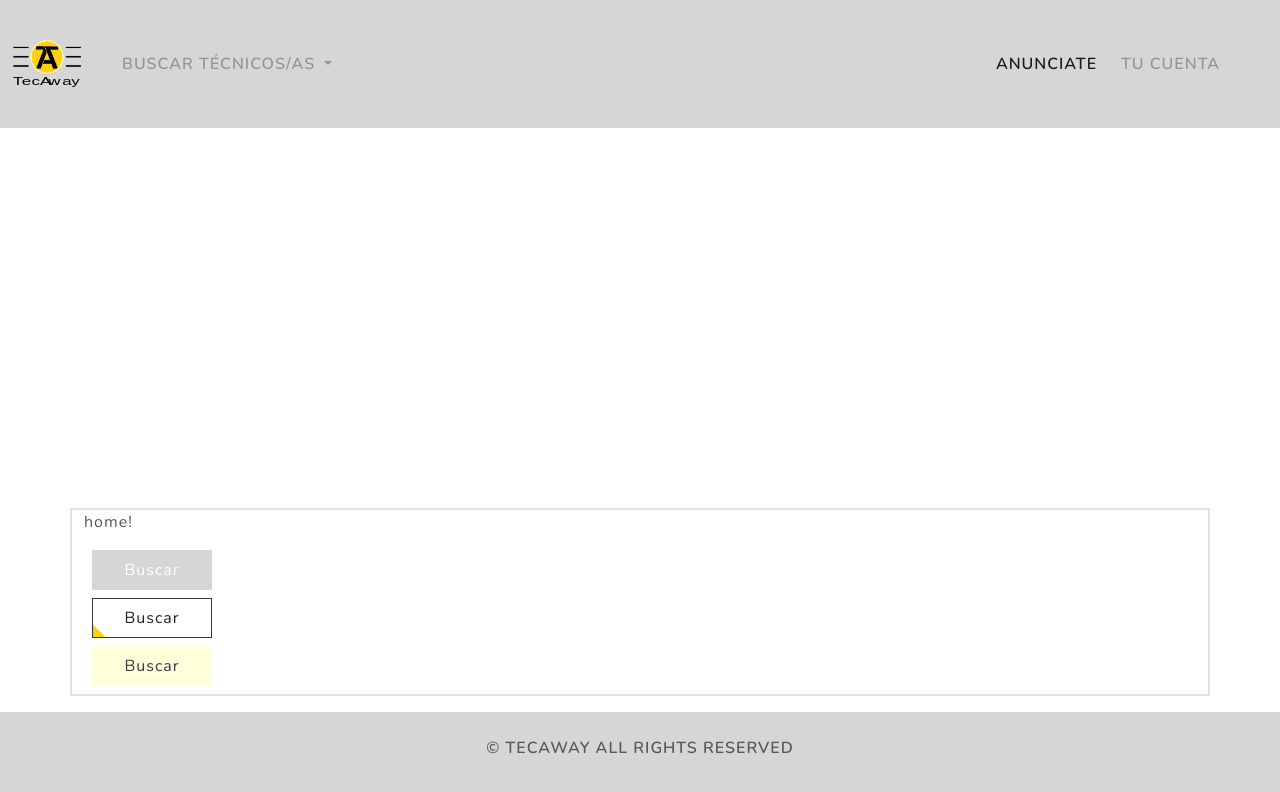
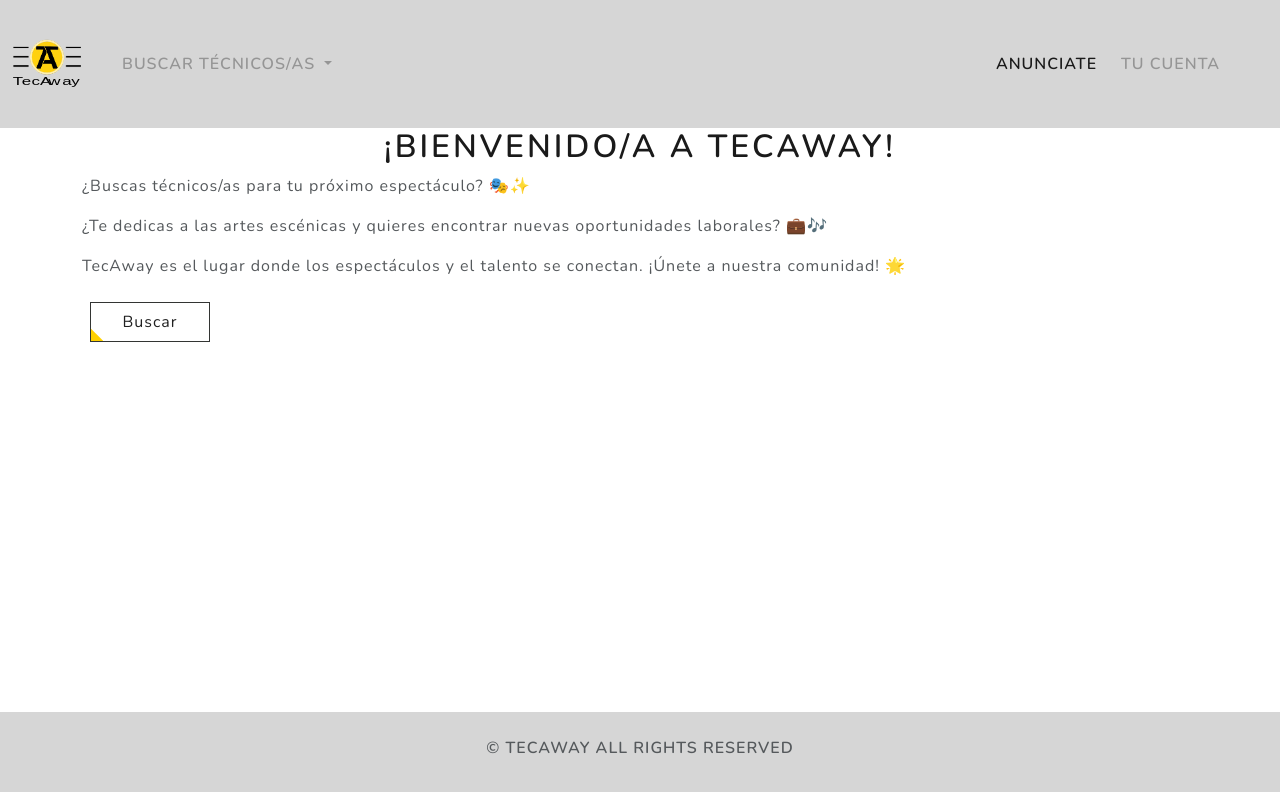
Before and after one commit to mcallejo-10/TecAway-Frontend, an Angular app: page / in a window 1280 px wide. Shown: the top 792 px of the page. Built offline with nearby package versions, Linux system fonts and the light colour scheme; a web font is replaced by a local one.

Commit message:
router ahora ocupa todo aunque el contenido no ocupe todo

```diff
--- a/src/app/app.component.html
+++ b/src/app/app.component.html
@@ -1,5 +1,7 @@
-<div>
+<div class="container-fluid d-flex flex-column min-vh-100">
     <app-header></app-header>
-    <router-outlet></router-outlet>
+    <main class="flex-grow-1">
+      <router-outlet></router-outlet>
+    </main>
     <app-footer></app-footer>
-</div>
+  </div>
--- a/src/app/app.component.scss
+++ b/src/app/app.component.scss
@@ -1,5 +1,17 @@
-div {
-    display: grid;
-    min-height: 100dvh;
-    grid-template-rows: auto 1fr auto;
-}
+.container-fluid {
+    display: flex;
+    flex-direction: column;
+    min-height: 100vh;
+    padding: 0;
+
+  }
+
+  main {
+    flex-grow: 1;
+  }
+
+  app-header,
+  app-footer {
+    margin: 0;
+    padding: 0;
+  }
--- a/src/app/components/home/home.component.html
+++ b/src/app/components/home/home.component.html
@@ -1,10 +1,27 @@
-<div class="container border border-2">
-    <p>home!</p>
+<div class="container container-fluid">
 
-    <div><a class="click-btn btn-style906" href="buscar" data-hover="¡Encuentra!">Buscar</a></div>
-    <div><a class="click-btn btn-style506" href="agregar-conocimientos">Buscar</a></div>
+    <div class="row">
+        <div class="col-md-12">
+            <h1 class="text-center">
 
-    <div><a class="click-btn btn-style701" href="#"><span>Buscar</span></a></div>
+                ¡Bienvenido/a a TecAway!
+
+
+
+
+            </h1>
+            <p>¿Buscas técnicos/as para tu próximo espectáculo? 🎭✨</p>
+            <p>
+                ¿Te dedicas a las artes escénicas y quieres encontrar nuevas oportunidades laborales? 💼🎶
+            </p>
+            <p>TecAway es el lugar donde los espectáculos y el talento se conectan. ¡Únete a nuestra comunidad! 🌟</p>
+        </div>
+
+        <div><a class="click-btn btn-style506" href="buscar">Buscar</a></div>
+    </div>
+
 
 
 </div>
+<!--
+    <div><a class="click-btn btn-style906" href="buscar" data-hover="¡Encuentra!">Buscar</a></div> -->
--- a/src/app/components/technicians/technicians.component.scss
+++ b/src/app/components/technicians/technicians.component.scss
@@ -46,6 +46,11 @@
     font-size: 0.8rem;
     padding: 0;
     font-stretch:semi-condensed ;
+    overflow: hidden;
+    display: -webkit-box;
+    -webkit-box-orient: vertical;
+    -webkit-line-clamp: 2;
+
 }
 
 .btn-star {
--- a/src/styles.scss
+++ b/src/styles.scss
@@ -142,6 +142,8 @@ $web-font-path: 'https://fonts.googleapis.com/css2?family=Nunito+Sans:ital,opsz,
 @if $web-font-path {
   @import url("#{$web-font-path}");
 }
+
+
 body {
   font-family: "Nunito", sans-serif;
 }
```
